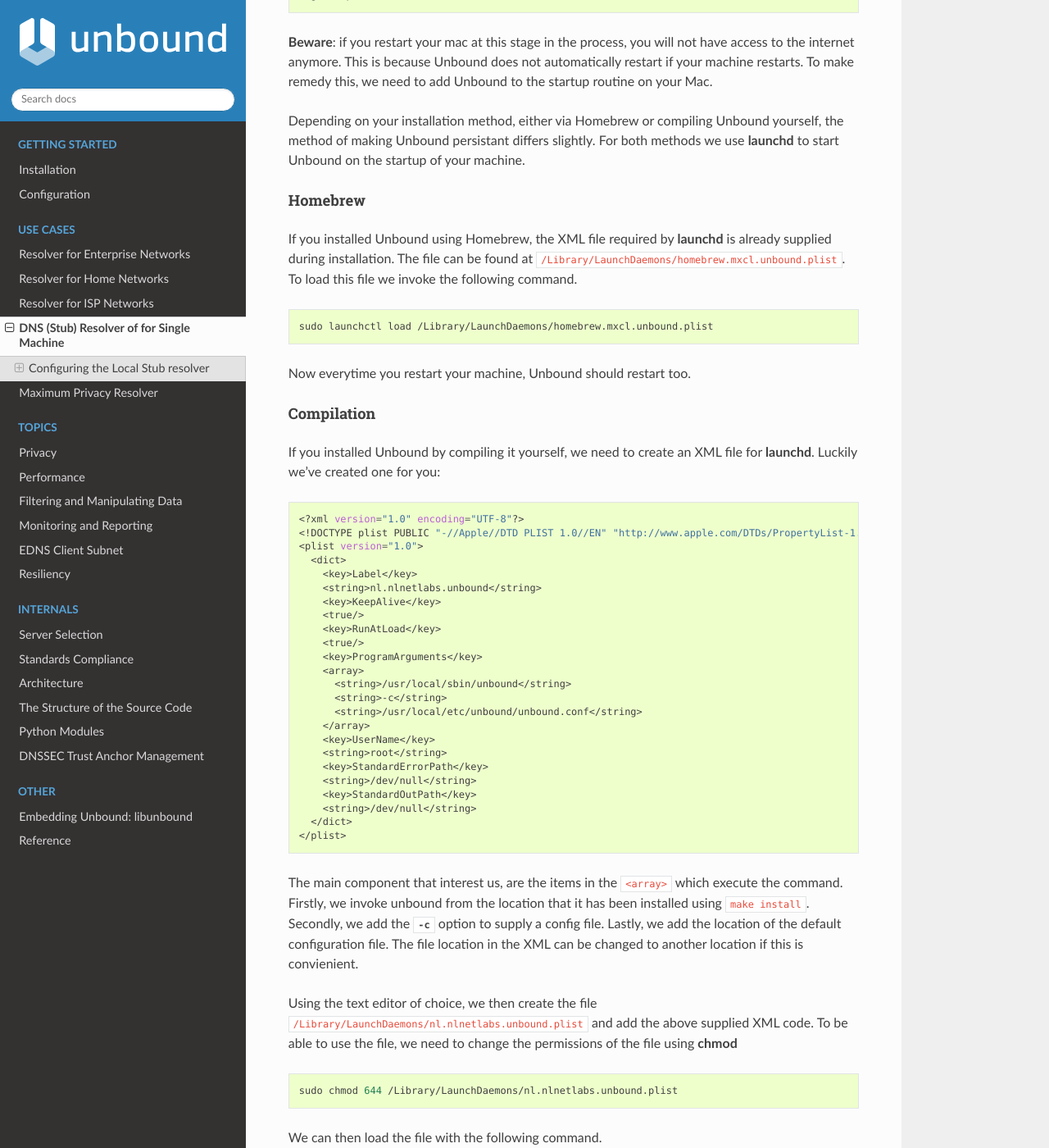
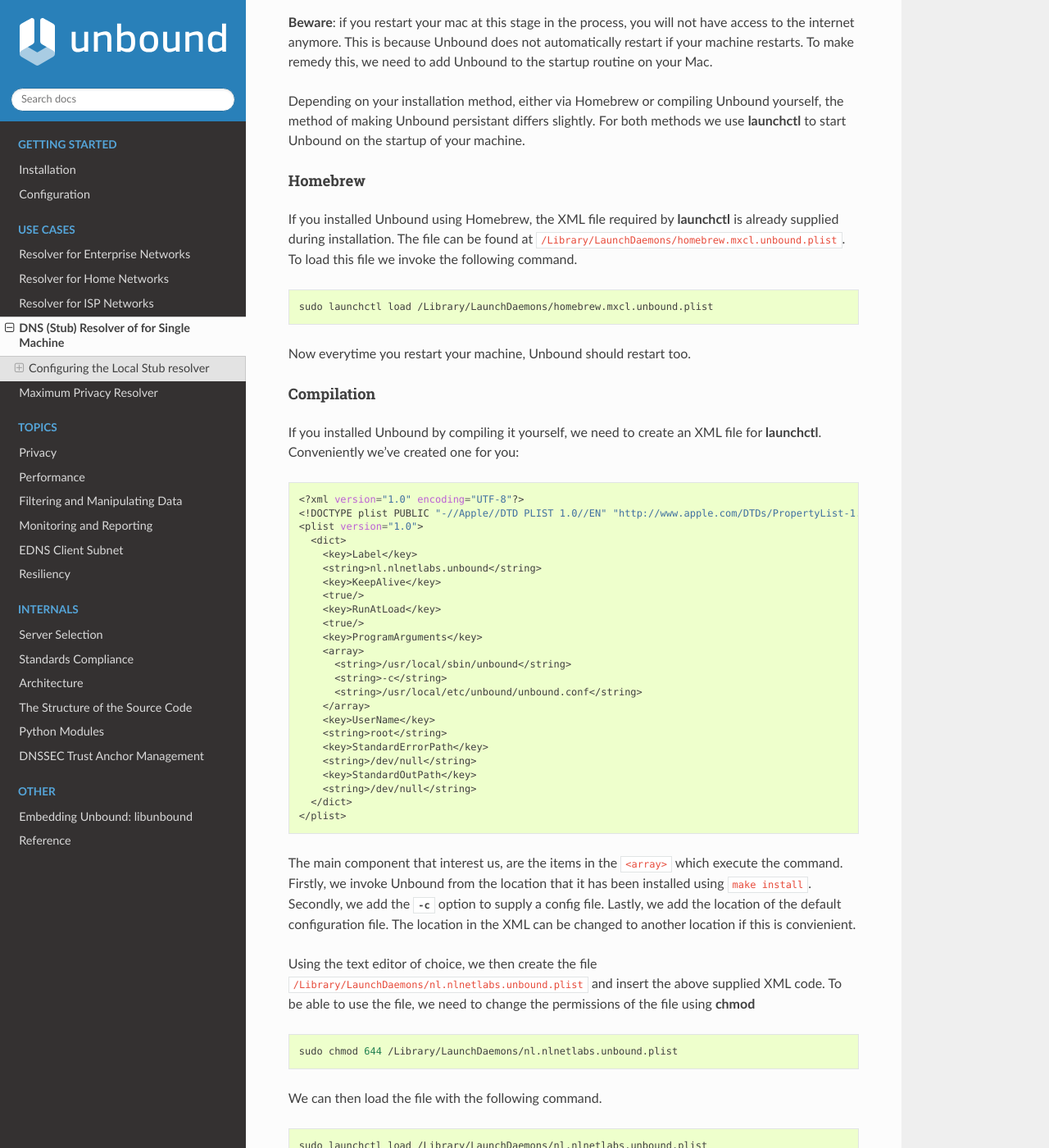
Before and after one commit to NLnetLabs/unbound-manual, a Sphinx documentation site: the page built from source/use-cases/local-stub.rst, in a window 1280 px wide and 1400 px high, scrolled down 2642 px. Shown: the whole window at 82% size. Built offline with Sphinx 7.4.7 and the Read the Docs theme 2.0.0, drawn with Linux system fonts in a browser that asks for light colours; some of the changed text lies outside the part shown.

Commit message:
rewrites

```diff
--- a/source/use-cases/local-stub.rst
+++ b/source/use-cases/local-stub.rst
@@ -91,6 +91,7 @@
 
 The output will show all the resolvers configured, but we are interested in the first entry. Before configuring Unbound to be our resolver, the first entry is
 (likely) the resolver recommended by your router.
+
 .. We will using :command:`scutil` to verify that we configured our resolver correctly in later steps, so make sure that you invoke the command before you make any changes.
 
 .. Do we use scutil later?
@@ -120,12 +121,12 @@
 
 **Beware**: if you restart your mac at this stage in the process, you will not have access to the internet anymore. This is because Unbound does not automatically restart if your machine restarts. To make remedy this, we need to add Unbound to the startup routine on your Mac.
 
-Depending on your installation method, either via Homebrew or compiling Unbound yourself, the method of making Unbound persistant differs slightly. For both methods we use :command:`launchd` to start Unbound on the startup of your machine.
+Depending on your installation method, either via Homebrew or compiling Unbound yourself, the method of making Unbound persistant differs slightly. For both methods we use :command:`launchctl` to start Unbound on the startup of your machine.
 
 Homebrew
 ^^^^^^^^
 
-If you installed Unbound using Homebrew, the XML file required by :command:`launchd` is already supplied during installation. The file can be found at ``/Library/LaunchDaemons/homebrew.mxcl.unbound.plist``. To load this file we invoke the following command.
+If you installed Unbound using Homebrew, the XML file required by :command:`launchctl` is already supplied during installation. The file can be found at ``/Library/LaunchDaemons/homebrew.mxcl.unbound.plist``. To load this file we invoke the following command.
 
 .. code:: bash
 
@@ -136,7 +137,7 @@
 Compilation
 ^^^^^^^^^^^
 
-If you installed Unbound by compiling it yourself, we need to create an XML file for :command:`launchd`. Luckily we've created one for you:
+If you installed Unbound by compiling it yourself, we need to create an XML file for :command:`launchctl`. Conveniently we've created one for you:
 
 .. zet XML in unbound/contrib (contributed code)
 
@@ -167,9 +168,9 @@
 	  </dict>
 	</plist>
 
-The main component that interest us, are the items in the ``<array>`` which execute the command. Firstly, we invoke unbound from the location that it has been installed using ``make install``. Secondly, we add the :option:`-c` option to supply a config file. Lastly, we add the location of the default configuration file. The file location in the XML can be changed to another location if this is convienient.
+The main component that interest us, are the items in the ``<array>`` which execute the command. Firstly, we invoke Unbound from the location that it has been installed using ``make install``. Secondly, we add the :option:`-c` option to supply a config file. Lastly, we add the location of the default configuration file. The location in the XML can be changed to another location if this is convienient.
 
-Using the text editor of choice, we then create the file ``/Library/LaunchDaemons/nl.nlnetlabs.unbound.plist`` and add the above supplied XML code. To be able to use the file, we need to change the permissions of the file using :command:`chmod`
+Using the text editor of choice, we then create the file ``/Library/LaunchDaemons/nl.nlnetlabs.unbound.plist`` and insert the above supplied XML code. To be able to use the file, we need to change the permissions of the file using :command:`chmod`
 
 .. code:: bash
 
```
